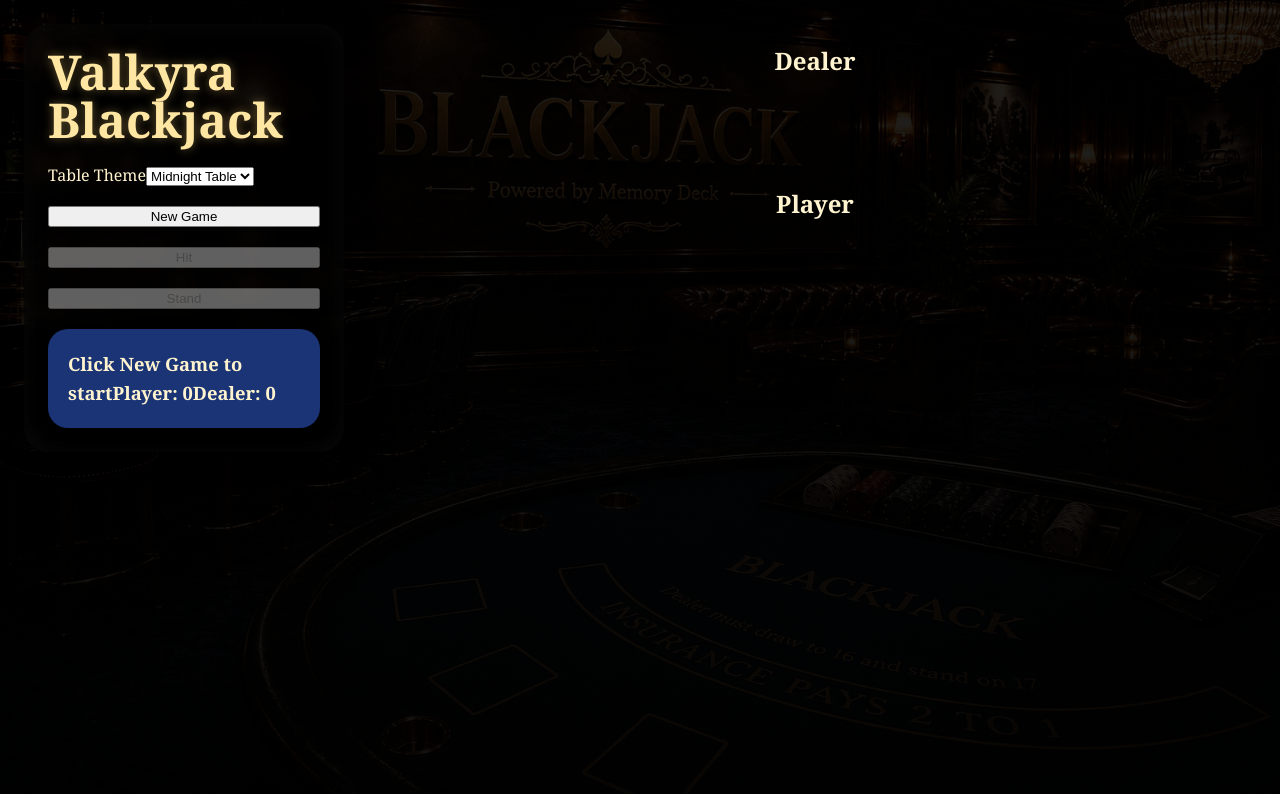
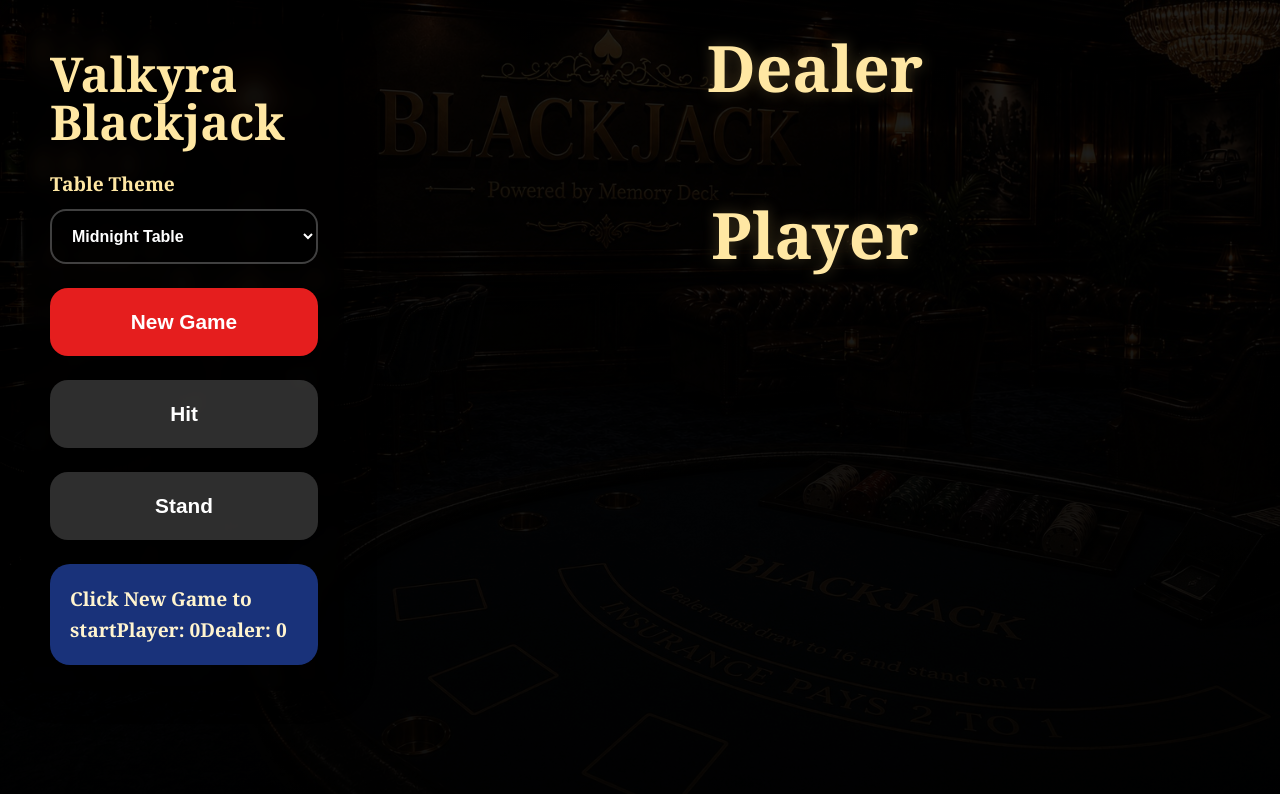
Before and after one commit to PlayYourPhotos/playyourphotos-blackjack, a React (Create React App) app: page /demo in a window 1280 px wide. Shown: the top 794 px of the page. Built offline with nearby package versions, Linux system fonts and the light colour scheme.

Commit message:
Update styles.css

```diff
--- a/src/styles.css
+++ b/src/styles.css
@@ -5,12 +5,90 @@
 body {
   margin: 0;
   font-family: Georgia, serif;
-  background: #050505;
+  background: #000;
   color: #fff4cf;
 }
 
 * {
   box-sizing: border-box;
+}
+
+/* =========================
+   LANDING PAGE
+========================= */
+
+.landing-page {
+  min-height: 100vh;
+
+  display: flex;
+  align-items: center;
+  justify-content: center;
+
+  background:
+    linear-gradient(rgba(0,0,0,0.65), rgba(0,0,0,0.75)),
+    url("/backgrounds/midnight.jpg");
+
+  background-size: cover;
+  background-position: center;
+}
+
+.landing-overlay {
+  text-align: center;
+
+  background: rgba(0,0,0,0.45);
+
+  padding: 60px;
+
+  border-radius: 30px;
+
+  backdrop-filter: blur(8px);
+
+  box-shadow:
+    0 0 40px rgba(0,0,0,0.5);
+}
+
+.landing-title {
+  font-size: 5rem;
+  margin: 0;
+
+  color: #ffe7a3;
+
+  text-shadow:
+    0 0 20px rgba(255,215,120,0.35);
+}
+
+.landing-subtitle {
+  font-size: 1.5rem;
+
+  margin-top: 10px;
+  margin-bottom: 40px;
+
+  color: #f3dfaa;
+}
+
+.launch-button {
+  display: inline-block;
+
+  padding: 20px 40px;
+
+  background: #e51e1e;
+  color: white;
+
+  text-decoration: none;
+
+  font-size: 1.3rem;
+  font-weight: bold;
+
+  border-radius: 18px;
+
+  transition:
+    transform 0.2s ease,
+    opacity 0.2s ease;
+}
+
+.launch-button:hover {
+  transform: translateY(-3px);
+  opacity: 0.92;
 }
 
 /* =========================
@@ -22,6 +100,7 @@ body {
 
   display: grid;
   grid-template-columns: 320px 1fr;
+
   gap: 30px;
 
   padding: 24px;
@@ -32,57 +111,47 @@ body {
   background-attachment: fixed;
 
   position: relative;
-  overflow: hidden;
-
-  transition:
-    background-image 0.5s ease,
-    background-color 0.5s ease;
 }
-
-/* DARK CINEMATIC OVERLAY */
 
 .blackjack-page::before {
   content: "";
+
   position: absolute;
   inset: 0;
 
-  background: rgba(0, 0, 0, 0.45);
+  background: rgba(0,0,0,0.48);
 
   z-index: 0;
 }
 
-/* KEEP CONTENT ABOVE OVERLAY */
-
 .game-panel,
-.table-area,
-.gallery-overlay,
-.result-overlay {
+.table-area {
   position: relative;
   z-index: 1;
 }
 
 /* =========================
-   LEFT CONTROL PANEL
+   LEFT PANEL
 ========================= */
 
 .game-panel {
+  background: rgba(0,0,0,0.42);
+
   backdrop-filter: blur(8px);
 
-  background: rgba(0, 0, 0, 0.45);
+  border-radius: 26px;
 
-  border-radius: 24px;
-
-  padding: 24px;
+  padding: 26px;
 
   display: flex;
   flex-direction: column;
-  gap: 20px;
+
+  gap: 24px;
 
   height: fit-content;
 
   box-shadow:
-    0 0 30px rgba(0,0,0,0.35),
-    inset 0 0 30px rgba(255,255,255,0.03);
+    0 0 30px rgba(0,0,0,0.35);
 }
 
 .game-title {
@@ -92,38 +161,36 @@ body {
   line-height: 1;
 
   color: #ffe7a3;
-
-  text-shadow:
-    0 0 10px rgba(255,215,120,0.4);
 }
 
 /* =========================
-   THEME SELECTOR
+   THEME BOX
 ========================= */
 
-.theme-selector {
+.theme-box {
   display: flex;
   flex-direction: column;
-  gap: 10px;
+
+  gap: 12px;
 }
 
-.theme-selector label {
-  font-size: 1.1rem;
+.theme-box label {
+  font-size: 1.2rem;
   font-weight: bold;
 
   color: #ffe7a3;
 }
 
-.theme-selector select {
-  background: rgba(0,0,0,0.55);
-
-  border: 2px solid rgba(255,255,255,0.2);
+.theme-box select {
+  padding: 16px;
 
   border-radius: 16px;
 
+  border: 2px solid rgba(255,255,255,0.25);
+
+  background: rgba(0,0,0,0.55);
+
   color: white;
-
-  padding: 14px;
 
   font-size: 1rem;
   font-weight: bold;
@@ -133,41 +200,35 @@ body {
    BUTTONS
 ========================= */
 
-.controls {
-  display: flex;
-  flex-direction: column;
-  gap: 18px;
-}
-
-.controls button {
+.primary-button,
+.game-button {
   border: none;
 
   border-radius: 18px;
 
-  padding: 20px;
+  padding: 22px;
 
-  font-size: 1.2rem;
+  font-size: 1.3rem;
   font-weight: bold;
 
   cursor: pointer;
 
   transition:
     transform 0.2s ease,
-    opacity 0.2s ease,
-    background 0.2s ease;
+    opacity 0.2s ease;
 }
 
-.controls button:hover {
+.primary-button:hover,
+.game-button:hover {
   transform: translateY(-2px);
 }
 
-.new-game-btn {
-  background: #e41f1f;
+.primary-button {
+  background: #e51e1e;
   color: white;
 }
 
-.hit-btn,
-.stand-btn {
+.game-button {
   background: rgba(255,255,255,0.18);
   color: white;
 }
@@ -177,19 +238,16 @@ body {
 ========================= */
 
 .status-box {
+  background: rgba(35,70,170,0.72);
+
   border-radius: 20px;
 
   padding: 20px;
 
-  background: rgba(40,80,180,0.65);
-
   line-height: 1.6;
 
-  font-size: 1.15rem;
+  font-size: 1.2rem;
   font-weight: bold;
-
-  box-shadow:
-    0 0 20px rgba(0,0,0,0.25);
 }
 
 /* =========================
@@ -199,37 +257,42 @@ body {
 .table-area {
   display: flex;
   flex-direction: column;
-  gap: 50px;
 
   align-items: center;
+
+  gap: 60px;
 }
 
 /* =========================
-   HAND SECTIONS
+   HAND SECTION
 ========================= */
 
 .hand-section {
   display: flex;
   flex-direction: column;
+
   align-items: center;
 
   gap: 20px;
 }
 
-.hand-title {
+.hand-section h2 {
+  margin: 0;
+
   font-size: 4rem;
-  margin: 0;
 
   color: #ffe7a3;
 
   text-shadow:
-    0 0 15px rgba(255,220,120,0.35);
+    0 0 15px rgba(255,215,120,0.25);
 }
 
-.hand-cards {
+.hand-row {
   display: flex;
   gap: 20px;
+
   flex-wrap: wrap;
+
   justify-content: center;
 }
 
@@ -237,19 +300,19 @@ body {
    CARD
 ========================= */
 
-.playing-card {
+.card {
   width: 180px;
   height: 252px;
+
+  position: relative;
 
   border-radius: 20px;
 
   overflow: hidden;
 
-  position: relative;
+  border: 4px solid white;
 
   background: #111;
-
-  border: 4px solid white;
 
   cursor: pointer;
 
@@ -258,14 +321,14 @@ body {
     box-shadow 0.2s ease;
 }
 
-.playing-card:hover {
+.card:hover {
   transform: scale(1.03);
 
   box-shadow:
     0 0 18px rgba(255,255,255,0.55);
 }
 
-.playing-card img {
+.card-img {
   width: 100%;
   height: 100%;
 
@@ -276,12 +339,11 @@ body {
    CARD CORNERS
 ========================= */
 
-.card-corner {
+.corner {
   position: absolute;
 
+  font-size: 2rem;
   font-weight: bold;
-
-  font-size: 2rem;
 
   color: white;
 
@@ -333,16 +395,16 @@ body {
   width: 420px;
   height: 588px;
 
+  position: relative;
+
   border-radius: 24px;
 
   overflow: hidden;
 
   border: 5px solid white;
 
-  position: relative;
-
   box-shadow:
-    0 0 40px rgba(255,255,255,0.25);
+    0 0 40px rgba(255,255,255,0.22);
 }
 
 .gallery-card img {
@@ -362,10 +424,10 @@ body {
   height: 60px;
 
   border-radius: 50%;
+
   border: none;
 
   background: white;
-
   color: black;
 
   font-size: 2rem;
@@ -381,10 +443,10 @@ body {
   height: 70px;
 
   border-radius: 50%;
+
   border: none;
 
   background: white;
-
   color: black;
 
   font-size: 3rem;
@@ -409,7 +471,7 @@ body {
   position: fixed;
   inset: 0;
 
-  background: rgba(0,0,0,0.75);
+  background: rgba(0,0,0,0.76);
 
   display: flex;
   align-items: center;
@@ -421,7 +483,7 @@ body {
 .result-box {
   width: 520px;
 
-  background: rgba(0,20,60,0.92);
+  background: rgba(0,20,60,0.95);
 
   border-radius: 28px;
 
@@ -431,7 +493,7 @@ body {
 
   position: relative;
 
-  border: 2px solid rgba(255,255,255,0.2);
+  border: 2px solid rgba(255,255,255,0.15);
 
   box-shadow:
     0 0 40px rgba(0,0,0,0.45);
@@ -466,13 +528,13 @@ body {
 
   padding: 18px 36px;
 
+  background: #e51e1e;
+  color: white;
+
   font-size: 1.3rem;
   font-weight: bold;
 
   cursor: pointer;
-
-  background: #e41f1f;
-  color: white;
 }
 
 .result-close {
@@ -485,57 +547,16 @@ body {
   height: 48px;
 
   border-radius: 50%;
+
   border: none;
 
   background: white;
-
   color: black;
 
   font-size: 1.8rem;
   font-weight: bold;
 
   cursor: pointer;
-}
-
-/* =========================
-   DEALER FLIP
-========================= */
-
-.flip-card {
-  perspective: 1000px;
-}
-
-.flip-inner {
-  position: relative;
-
-  width: 100%;
-  height: 100%;
-
-  transition: transform 0.7s;
-
-  transform-style: preserve-3d;
-}
-
-.flip-card.flipped .flip-inner {
-  transform: rotateY(180deg);
-}
-
-.flip-front,
-.flip-back {
-  position: absolute;
-
-  width: 100%;
-  height: 100%;
-
-  backface-visibility: hidden;
-
-  border-radius: 20px;
-
-  overflow: hidden;
-}
-
-.flip-front {
-  transform: rotateY(180deg);
 }
 
 /* =========================
@@ -552,11 +573,11 @@ body {
     width: 100%;
   }
 
-  .hand-title {
+  .hand-section h2 {
     font-size: 3rem;
   }
 
-  .playing-card {
+  .card {
     width: 130px;
     height: 182px;
   }
@@ -566,17 +587,17 @@ body {
     height: 392px;
   }
 
+  .gallery-nav {
+    width: 56px;
+    height: 56px;
+  }
+
   .gallery-prev {
     left: 10px;
   }
 
   .gallery-next {
     right: 10px;
-  }
-
-  .gallery-nav {
-    width: 56px;
-    height: 56px;
   }
 
   .result-box {
```
